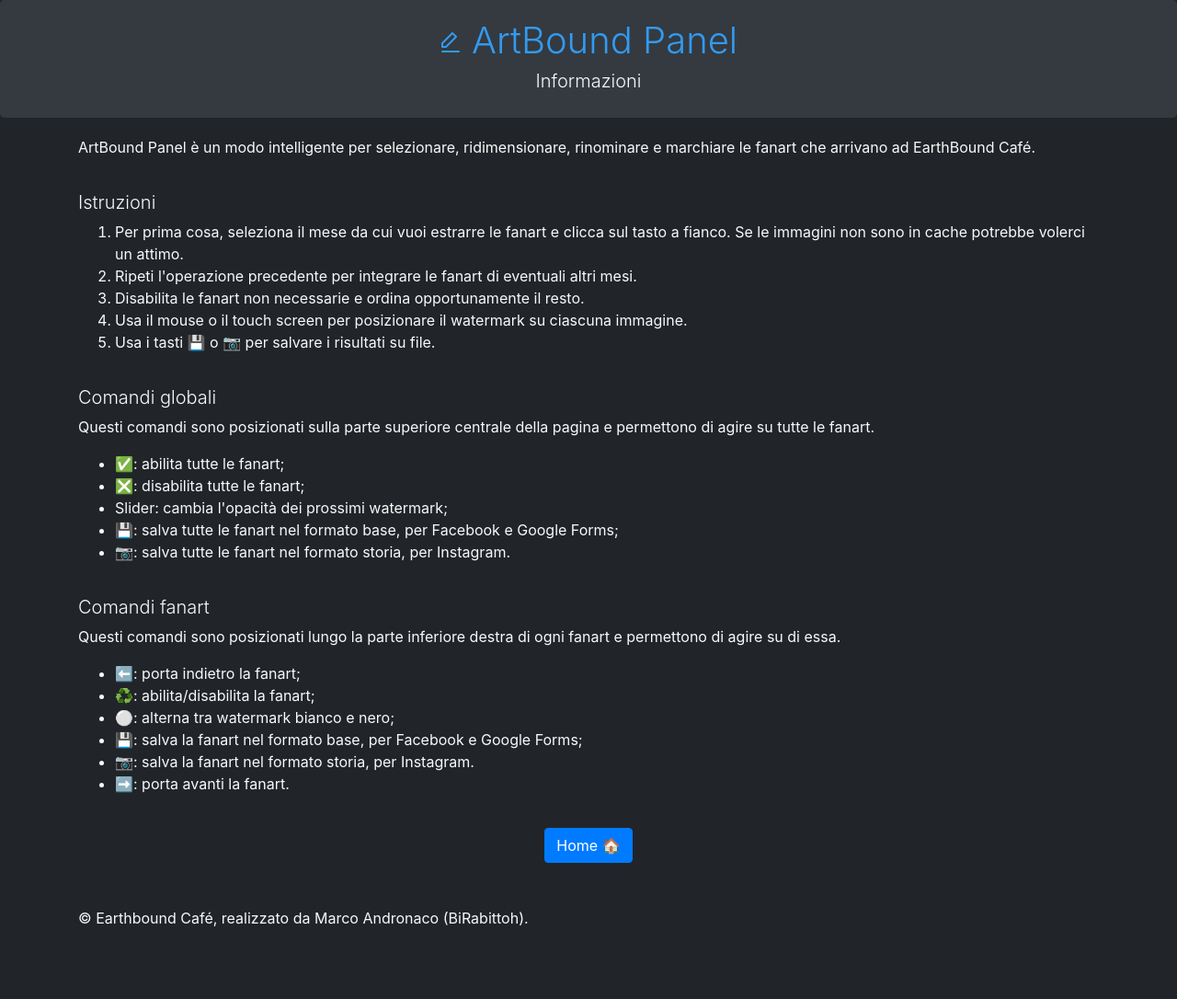
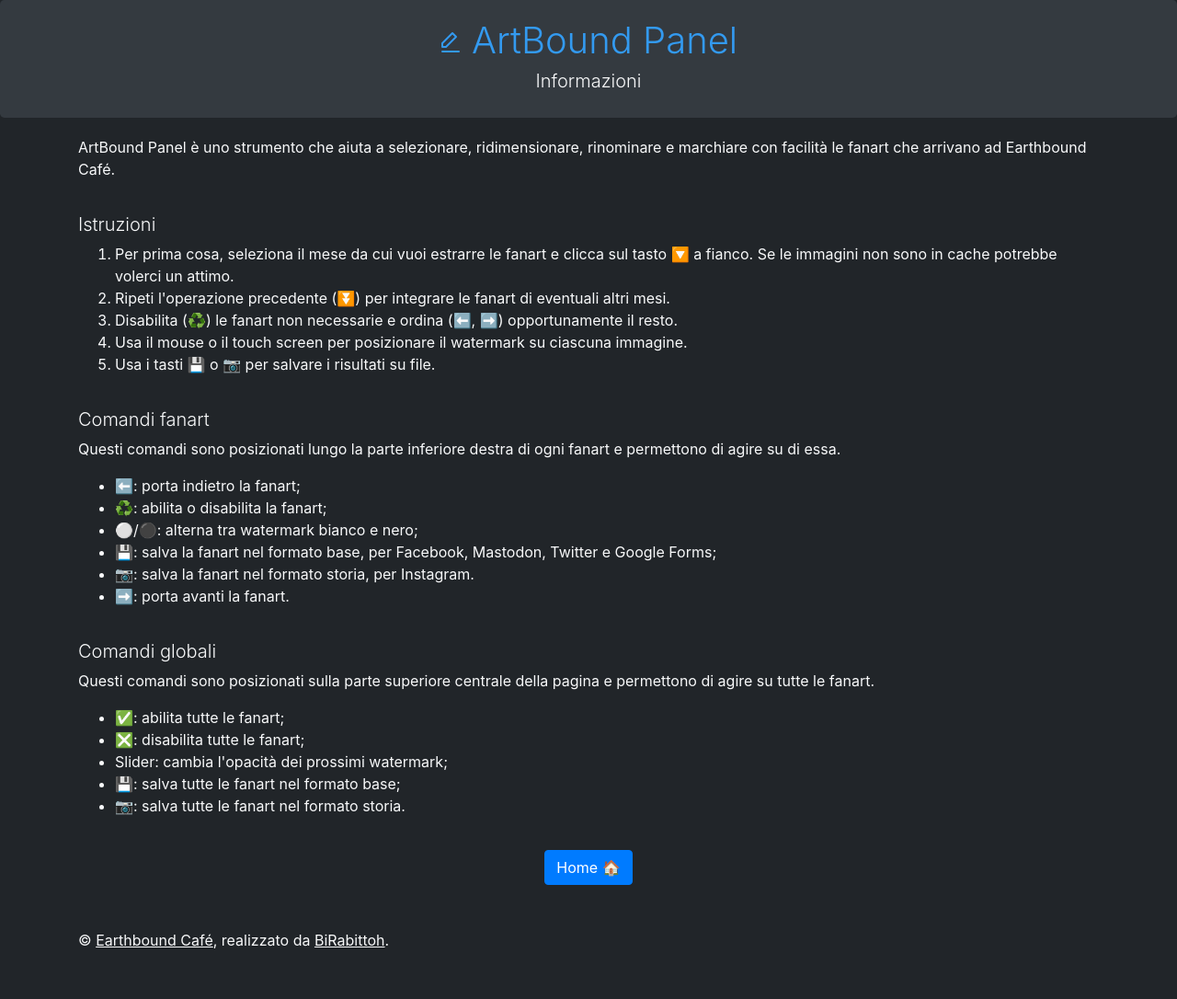
Before and after one commit to BiRabittoh/artbound-python, a Flask app: page /help in a window 1280 px wide. Shown: the whole page at 92% size. Before the commit the page ends 1007 px from the top, so only its background shows below. Run offline with Flask 3, Linux system fonts and the light colour scheme; parts of the project's set-up code (start-up, migrations or seed data) failed here and were passed over; some libraries are stand-ins or nearby versions.

Commit message:
bugfix, update footer, polish

```diff
--- a/artbound_python/static/style.css
+++ b/artbound_python/static/style.css
@@ -57,6 +57,11 @@
   flex-direction: row-reverse;
 }
 
+.card-text {
+  display: block;
+  padding-bottom: 10px;
+}
+
 body {
   background-color: var(--background0);
   color: var(--text);
@@ -98,3 +103,11 @@
 .text-row {
   margin-top: 20px;
 }
+
+footer a {
+  text-decoration: underline;
+}
+
+footer a:hover {
+  text-decoration: none;
+}
--- a/artbound_python/templates/help.html
+++ b/artbound_python/templates/help.html
@@ -34,8 +34,8 @@
             <div class="row text-row">
                 <div class="col-md-12">
                     <p>
-                        ArtBound Panel è un modo intelligente per selezionare, ridimensionare, rinominare e marchiare
-                        le fanart che arrivano ad EarthBound Café.
+                        ArtBound Panel è uno strumento che aiuta a selezionare, ridimensionare, rinominare e marchiare
+                        con facilità le fanart che arrivano ad Earthbound Café.
                     </p>
                 </div>
             </div>
@@ -43,14 +43,31 @@
                 <div class="col-md-12">
                     <h2 class="lead">Istruzioni</h2>
                     <ol>
-                        <li>Per prima cosa, seleziona il mese da cui vuoi estrarre le fanart e clicca sul tasto a
+                        <li>Per prima cosa, seleziona il mese da cui vuoi estrarre le fanart e clicca sul tasto {{ emoji["get_first"] }} a
                             fianco. Se le immagini non sono in cache potrebbe volerci un attimo.</li>
-                        <li>Ripeti l'operazione precedente per integrare le fanart di eventuali altri mesi.</li>
-                        <li>Disabilita le fanart non necessarie e ordina opportunamente il resto.</li>
+                        <li>Ripeti l'operazione precedente ({{ emoji["get"] }}) per integrare le fanart di eventuali altri mesi.</li>
+                        <li>Disabilita ({{ emoji["toggle"] }}) le fanart non necessarie e ordina ({{ emoji["prev"] }}, {{ emoji["next"] }}) opportunamente il resto.</li>
                         <li>Usa il mouse o il touch screen per posizionare il watermark su ciascuna immagine.</li>
                         <li>Usa i tasti {{ emoji["save"] }} o {{ emoji["save_ig"] }} per salvare i risultati su file.
                         </li>
                     </ol>
+                </div>
+            </div>
+            <div class="row text-row">
+                <div class="col-md-12">
+                    <h2 class="lead">Comandi fanart</h2>
+                    <p>
+                        Questi comandi sono posizionati lungo la parte inferiore destra di ogni fanart e permettono di
+                        agire su di essa.
+                    </p>
+                    <ul>
+                        <li>{{ emoji["prev"] }}: porta indietro la fanart;</li>
+                        <li>{{ emoji["toggle"] }}: abilita o disabilita la fanart;</li>
+                        <li>{{ emoji["color"] }}/{{ emoji["color_black"] }}: alterna tra watermark bianco e nero;</li>
+                        <li>{{ emoji["save"] }}: salva la fanart nel formato base, per Facebook, Mastodon, Twitter e Google Forms;</li>
+                        <li>{{ emoji["save_ig"] }}: salva la fanart nel formato storia, per Instagram.</li>
+                        <li>{{ emoji["next"] }}: porta avanti la fanart.</li>
+                    </ul>
                 </div>
             </div>
             <div class="row text-row">
@@ -64,40 +81,21 @@
                         <li>{{ emoji["select_all"] }}: abilita tutte le fanart;</li>
                         <li>{{ emoji["select_none"] }}: disabilita tutte le fanart;</li>
                         <li>Slider: cambia l'opacità dei prossimi watermark;</li>
-                        <li>{{ emoji["save"] }}: salva tutte le fanart nel formato base, per Facebook e Google Forms;
-                        </li>
-                        <li>{{ emoji["save_ig"] }}: salva tutte le fanart nel formato storia, per Instagram.</li>
-                    </ul>
-                </div>
-            </div>
-            <div class="row text-row">
-                <div class="col-md-12">
-                    <h2 class="lead">Comandi fanart</h2>
-                    <p>
-                        Questi comandi sono posizionati lungo la parte inferiore destra di ogni fanart e permettono di
-                        agire su di essa.
-                    </p>
-                    <ul>
-                        <li>{{ emoji["prev"] }}: porta indietro la fanart;</li>
-                        <li>{{ emoji["toggle"] }}: abilita/disabilita la fanart;</li>
-                        <li>{{ emoji["color"] }}: alterna tra watermark bianco e nero;</li>
-                        <li>{{ emoji["save"] }}: salva la fanart nel formato base, per Facebook e Google Forms;</li>
-                        <li>{{ emoji["save_ig"] }}: salva la fanart nel formato storia, per Instagram.</li>
-                        <li>{{ emoji["next"] }}: porta avanti la fanart.</li>
+                        <li>{{ emoji["save"] }}: salva tutte le fanart nel formato base;</li>
+                        <li>{{ emoji["save_ig"] }}: salva tutte le fanart nel formato storia.</li>
                     </ul>
                 </div>
             </div>
             <div class="row text-row">
                 <div class="col-md-12 text-center">
-                    <a href="/" class="btn btn-primary">Home 🏠</a>
+                    <a href="/" class="btn btn-primary">Home {{ emoji["home"] }}</a>
                 </div>
             </div>
         </div>
     </main>
     <footer>
         <div class="container">
-            <p>&copy; Earthbound Café, realizzato da <a href="mailto:andronacomarco@gmail.com">Marco Andronaco</a>
-                (BiRabittoh).</p>
+            <p>&copy; <a href="https://linktr.ee/earthboundcafe">Earthbound Café</a>, realizzato da <a href="https://birabittoh.github.io/">BiRabittoh</a>.</p>
         </div>
     </footer>
     <script src="/static/ext/js/jquery-3.2.1.slim.min.js"></script>
--- a/artbound_python/views.py
+++ b/artbound_python/views.py
@@ -7,14 +7,20 @@
 database = DB()
 
 emoji = {
+    "favicon": "✏️",
     "select_all": "✅",
     "select_none": "❎",
     "save": "💾",
     "save_ig": "📷",
     "prev": "⬅️",
     "next": "➡️",
+    "get_first": "🔽",
+    "get": "⏬",
     "toggle": "♻️",
     "color": "⚪",
+    "color_black": "⚫",
+    "help": "❔",
+    "home": "🏠",
 }
 
 @app.route('/', methods=['GET', 'POST'])
```
Also changed, not shown: artbound_python/static/script.js (+16 -13 lines), artbound_python/templates/index.html (+42 -25 lines).
